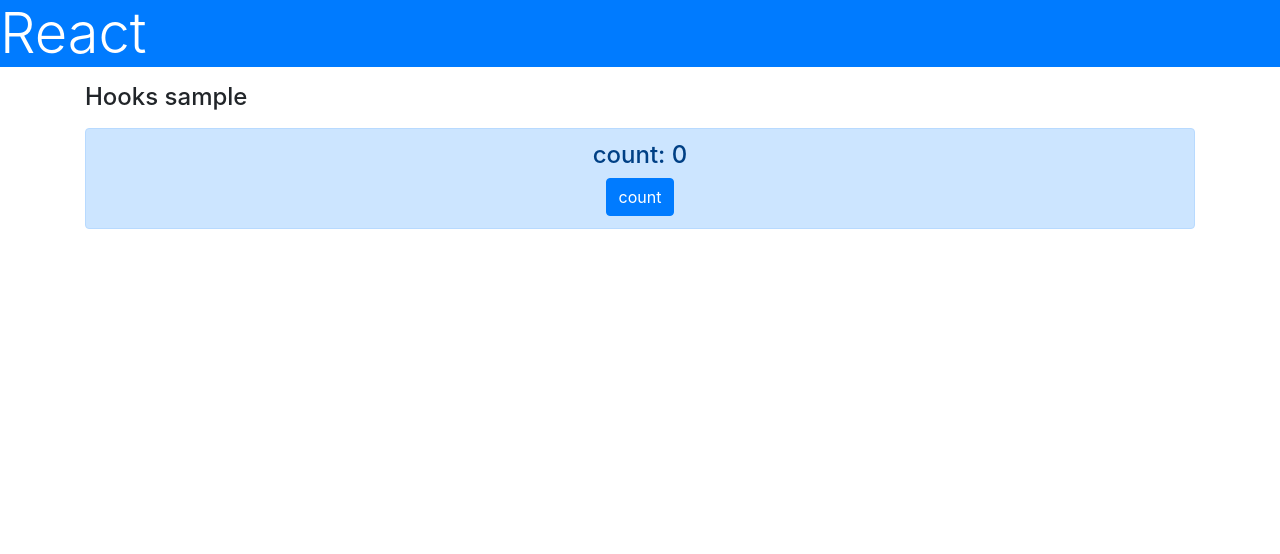
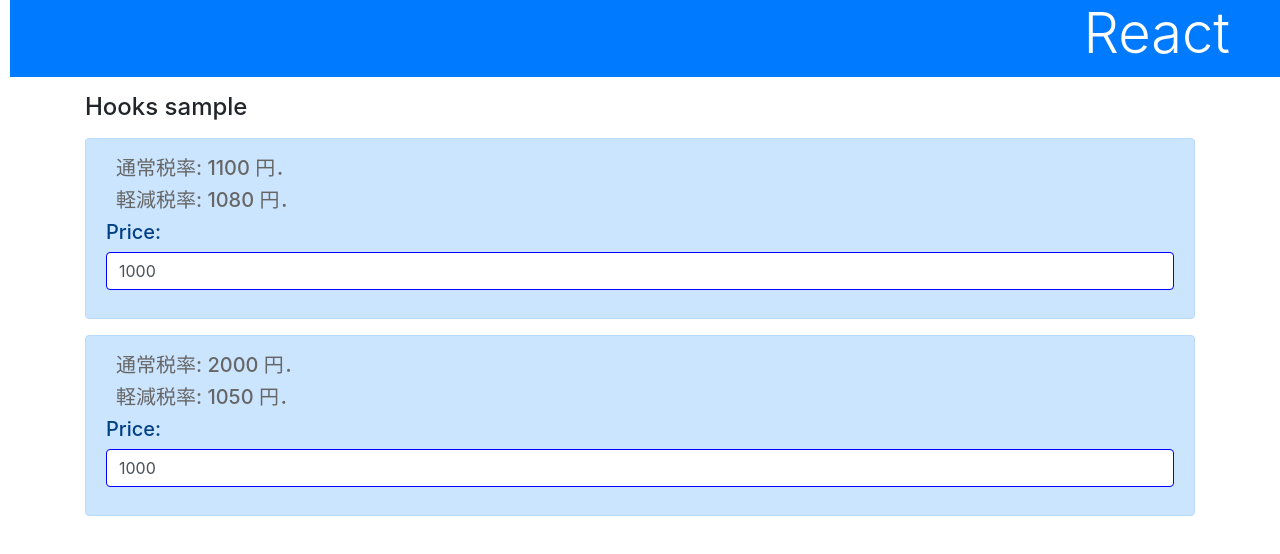
Before and after one commit to kitoriaaa/React-learn, a React (Create React App) app in the folder react_app_v2/: page / in a window 1280 px wide. Shown: the top 554 px of the page. Built offline with nearby package versions, Linux system fonts and the light colour scheme.

Commit message:
Update to use tax Hooks

```diff
--- a/react_app_v2/src/App.js
+++ b/react_app_v2/src/App.js
@@ -1,22 +1,58 @@
-import React, { useState, useEffect } from 'react';
+import React, { useState, useEffct } from 'react';
 import './App.css';
 
-function useCounter() {
-  const [num, setNum] = useState(0);
+const useTax = (t1, t2) => {
+  const [price, setPrice] = useState(1000);
+  const [tx1] = useState(t1);
+  const [tx2] = useState(t2);
 
-  const count = () => {
-    setNum(num + 1);
+  const tax = () => {
+    return Math.floor(price * (1.0 + tx1 / 100));
   }
 
-  return [num, count];
+  const reduce = () => {
+    return Math.floor(price * (1.0 + tx2 / 100));
+  }
+
+  return [price, tax, reduce, setPrice];
 }
 
 function AlertMessage(props) {
-  const [counter, plus] = useCounter();
+  const [price, tax, reduce, setPrice] = useTax(10, 8);
+
+  const DoChange = (e) => {
+    let p = e.target.value;
+    setPrice(p);
+  }
+
   return (
-    <div className="alert alert-primary h5 text-center">
-      <h4>count: {counter}</h4>
-      <button onClick={plus} className="btn btn-primary">count</button>
+    <div className="alert alert-primary h5">
+      <p className="h5">通常税率: {tax()} 円．</p>
+      <p className="h5">軽減税率: {reduce()} 円．</p>
+      <div className="form-group">
+        <label className="form-group-label">Price:</label>
+        <input type="number" className="form-control" onChange={DoChange} value={price} />
+      </div>
+    </div>
+  )
+}
+
+function OriginalMesage(props) {
+  const [price, tax, reduce, setPrice] = useTax(100, 5);
+
+  const DoChange = (e) => {
+    let p = e.target.value;
+    setPrice(p);
+  }
+
+  return (
+    <div className="alert alert-primary h5">
+      <p className="h5">通常税率: {tax()} 円．</p>
+      <p className="h5">軽減税率: {reduce()} 円．</p>
+      <div className="form-group">
+        <label className="form-group-label">Price:</label>
+        <input type="number" className="form-control" onChange={DoChange} value={price} />
+      </div>
     </div>
   )
 }
@@ -24,10 +60,11 @@
 function App() {
   return (
     <div>
-      <div className="bg-primary text-white display-4">React</div>
+      <h1 className="bg-primary text-white display-4">React</h1>
       <div className="container">
         <h4 className="my-3">Hooks sample</h4>
         <AlertMessage />
+        <OriginalMesage />
       </div>
     </div>
   )
```
